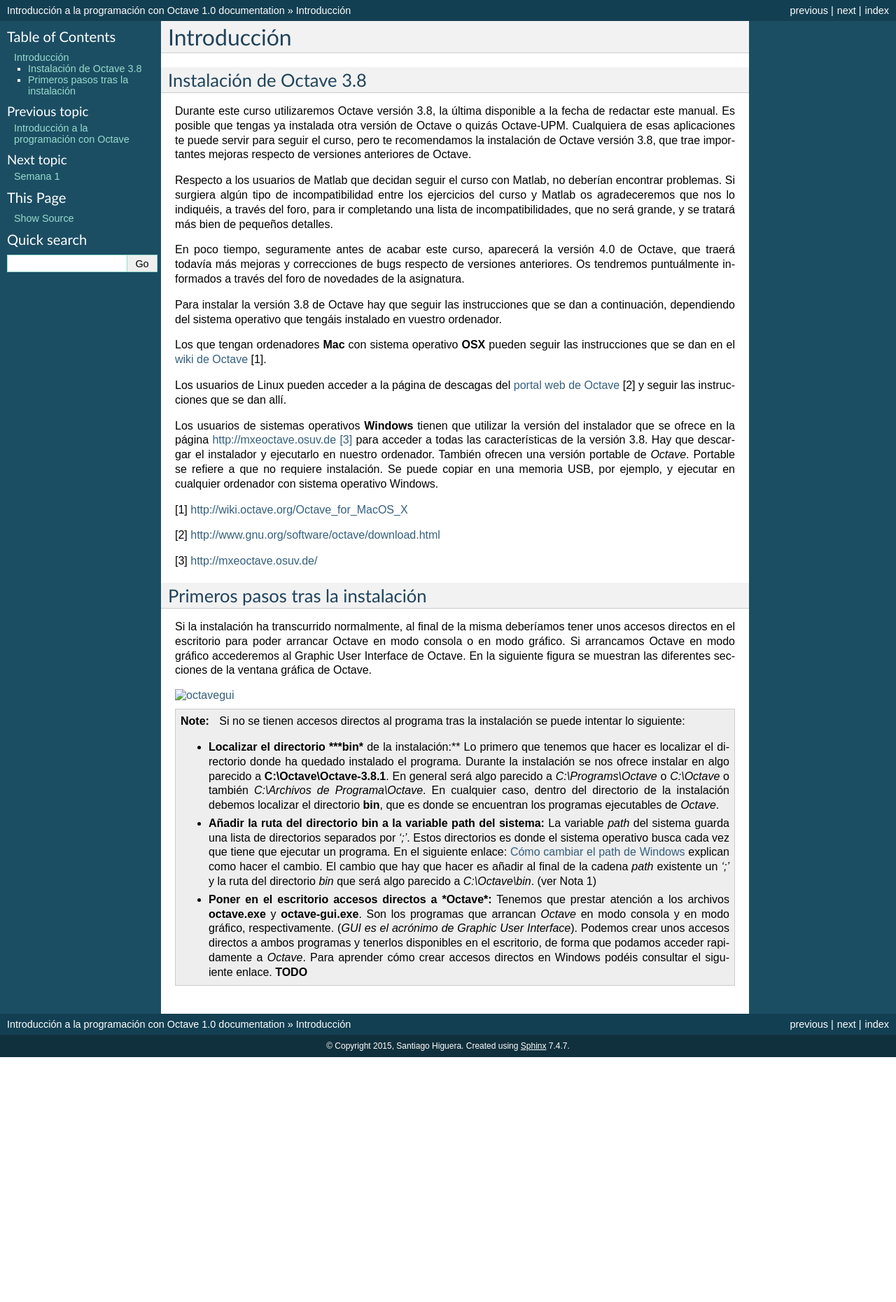
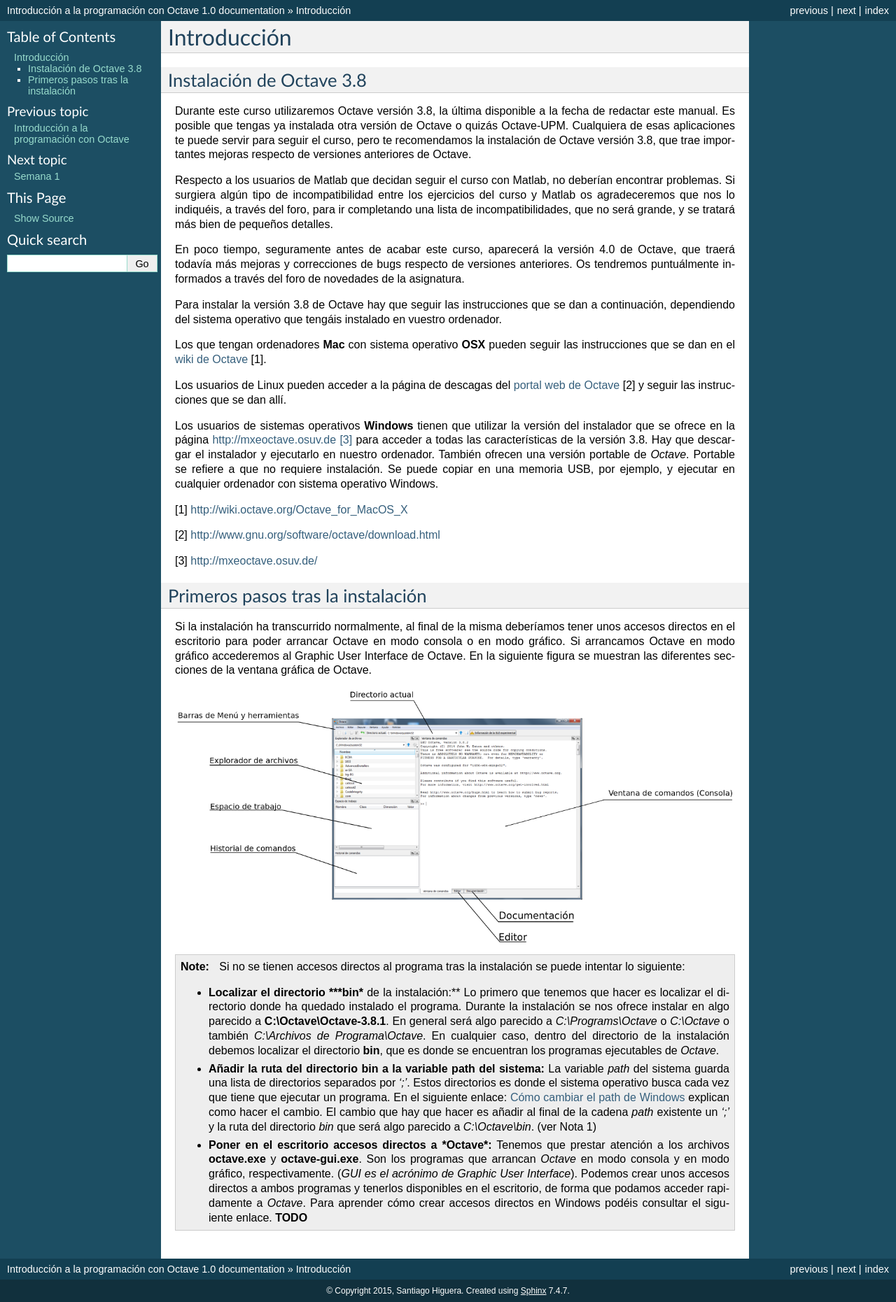
Before and after one commit to shiguera/cursorec, a Sphinx documentation site: the page built from source/intro.rst, in a window 1280 px wide. Shown: the whole page at 70% size. Built offline with Sphinx 7.4.7, drawn with Linux system fonts in a browser that asks for light colours; before the commit the page ends 1511 px from its top, so only the background shows below that.

Commit message:
Update intro.rst

```diff
--- a/source/intro.rst
+++ b/source/intro.rst
@@ -30,9 +30,7 @@ Primeros pasos tras la instalación
 ----------------------------------
 Si la instalación ha transcurrido normalmente, al final de la misma deberíamos tener unos accesos directos en el escritorio para poder arrancar Octave en modo consola o en modo gráfico. Si arrancamos Octave en modo gráfico accederemos al Graphic User Interface de Octave. En la siguiente figura se muestran las diferentes secciones de la ventana gráfica de Octave.
 
-.. image:: _images/octavegui.png
-   :width: 800px
-   :alt: octavegui
+.. image:: _static/octavegui.png
 
 
 .. Note:: Si no se tienen accesos directos al programa tras la instalación se puede intentar lo siguiente:
```
